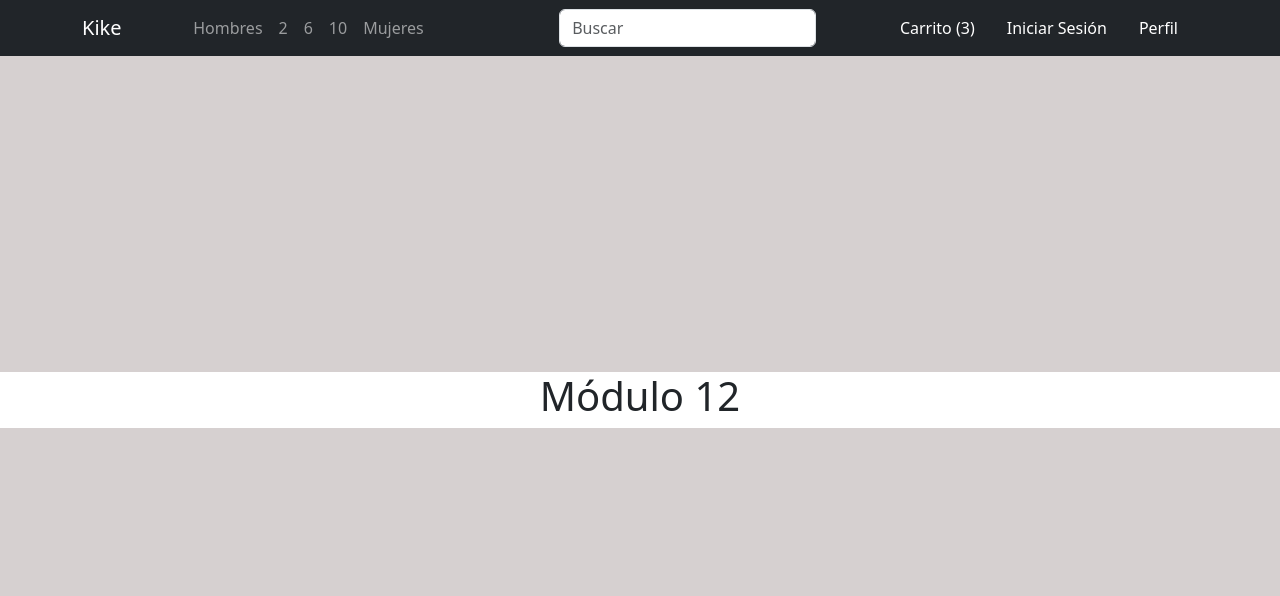
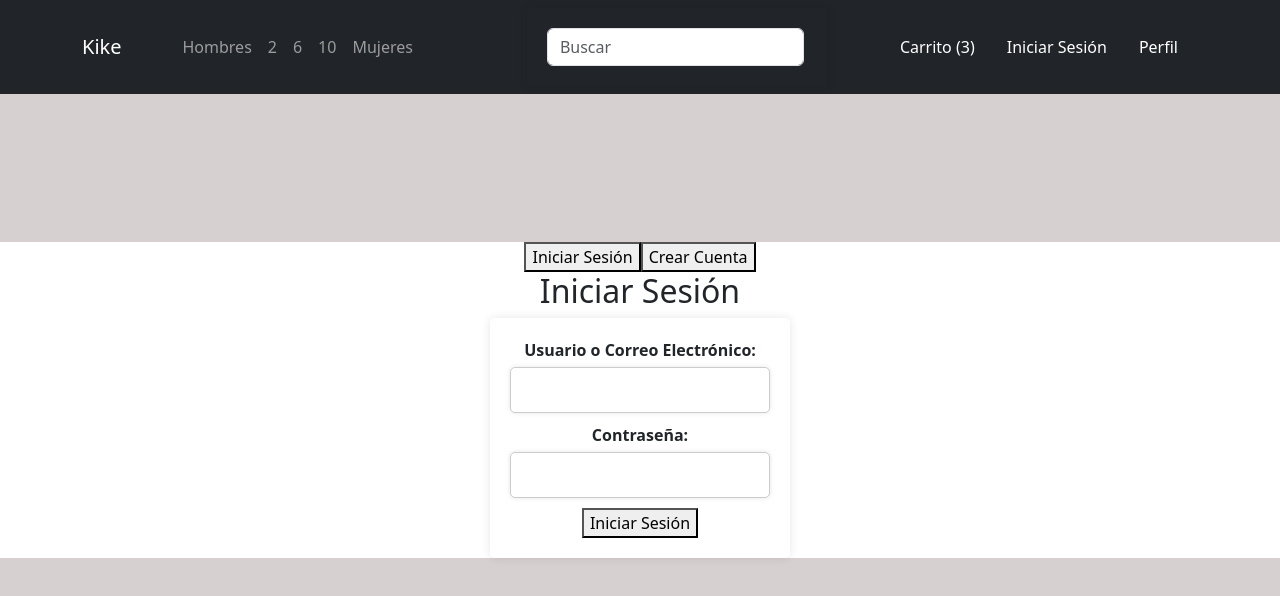
Before and after one commit to AlexGR10/tienda_online-tenis_vue, a Vue app: page /modulo7 in a window 1280 px wide. Shown: the top 596 px of the page. Built offline with nearby package versions, Linux system fonts and the light colour scheme.

Commit message:
Module 7 modified

```diff
--- a/src/components/modulo7.vue
+++ b/src/components/modulo7.vue
@@ -1,11 +1,118 @@
 <template>
-    <!-- Contenido de tu template aquí -->
+  <div>
+    <!-- Navegación entre pestañas -->
     <div>
-      <h1>Módulo 12</h1>
-      <!-- Agrega el contenido del módulo 12 aquí -->
+      <button @click="currentTab = 'login'">Iniciar Sesión</button>
+      <button @click="currentTab = 'signup'">Crear Cuenta</button>
     </div>
-  </template>
 
-  <script setup>
-  // Código de configuración del script setup
-  </script>
+    <!-- Formulario de inicio de sesión -->
+    <div v-if="currentTab === 'login'">
+      <h2>Iniciar Sesión</h2>
+      <form class="login-form" @submit.prevent="login">
+        <div>
+          <label for="username">Usuario o Correo Electrónico:</label>
+          <input type="text" id="username" v-model="loginData.username" required>
+        </div>
+        <div>
+          <label for="password">Contraseña:</label>
+          <input type="password" id="password" v-model="loginData.password" required>
+        </div>
+        <button type="submit">Iniciar Sesión</button>
+      </form>
+    </div>
+
+    <!-- Formulario de creación de cuenta -->
+    <div v-if="currentTab === 'signup'">
+      <h2>Crear Cuenta</h2>
+      <form class="signup-form" @submit.prevent="signup">
+        <div>
+          <label for="newUsername">Nombre de Usuario:</label>
+          <input type="text" id="newUsername" v-model="signupData.username" required>
+        </div>
+        <div>
+          <label for="email">Correo Electrónico:</label>
+          <input type="email" id="email" v-model="signupData.email" required>
+        </div>
+        <div>
+          <label for="newPassword">Contraseña:</label>
+          <input type="password" id="newPassword" v-model="signupData.password" required>
+        </div>
+        <div>
+          <label for="confirmPassword">Confirmar Contraseña:</label>
+          <input type="password" id="confirmPassword" v-model="signupData.confirmPassword" required>
+        </div>
+        <button type="submit">Crear Cuenta</button>
+      </form>
+    </div>
+  </div>
+</template>
+
+<script>
+export default {
+  data() {
+    return {
+      currentTab: 'login',
+      loginData: {
+        username: '',
+        password: ''
+      },
+      signupData: {
+        username: '',
+        email: '',
+        password: '',
+        confirmPassword: ''
+      }
+    };
+  },
+  methods: {
+    login() {
+      // Aquí puedes implementar la lógica para iniciar sesión
+      // Utilizando this.loginData.username y this.loginData.password
+    },
+    signup() {
+      // Aquí puedes implementar la lógica para crear una nueva cuenta
+      // Utilizando this.signupData.username, this.signupData.email, this.signupData.password y this.signupData.confirmPassword
+    }
+  }
+};
+</script>
+
+<style>
+form {
+  width: 300px;
+  margin: 0 auto;
+  padding: 20px;
+  border-radius: 5px;
+  box-shadow: 0px 0px 10px rgba(0,0,0,0.1);
+}
+
+label {
+  display: block;
+  margin-bottom: 5px;
+  font-weight: bold;
+}
+
+input[type="email"], input[type="password"], input[type="text"] {
+  width: 100%;
+  padding: 10px;
+  margin-bottom: 10px;
+  border: 1px solid #ccc;
+  border-radius: 5px;
+  box-shadow: 0px 0px 5px rgba(0,0,0,0.1);
+}
+
+input[type="submit"] {
+  width: 100%;
+  padding: 10px;
+  background-color: #4CAF50;
+  color: white;
+  border: none;
+  border-radius: 5px;
+  cursor: pointer;
+}
+
+input[type="submit"]:hover {
+  background-color: #45a049;
+}
+</style>
```
